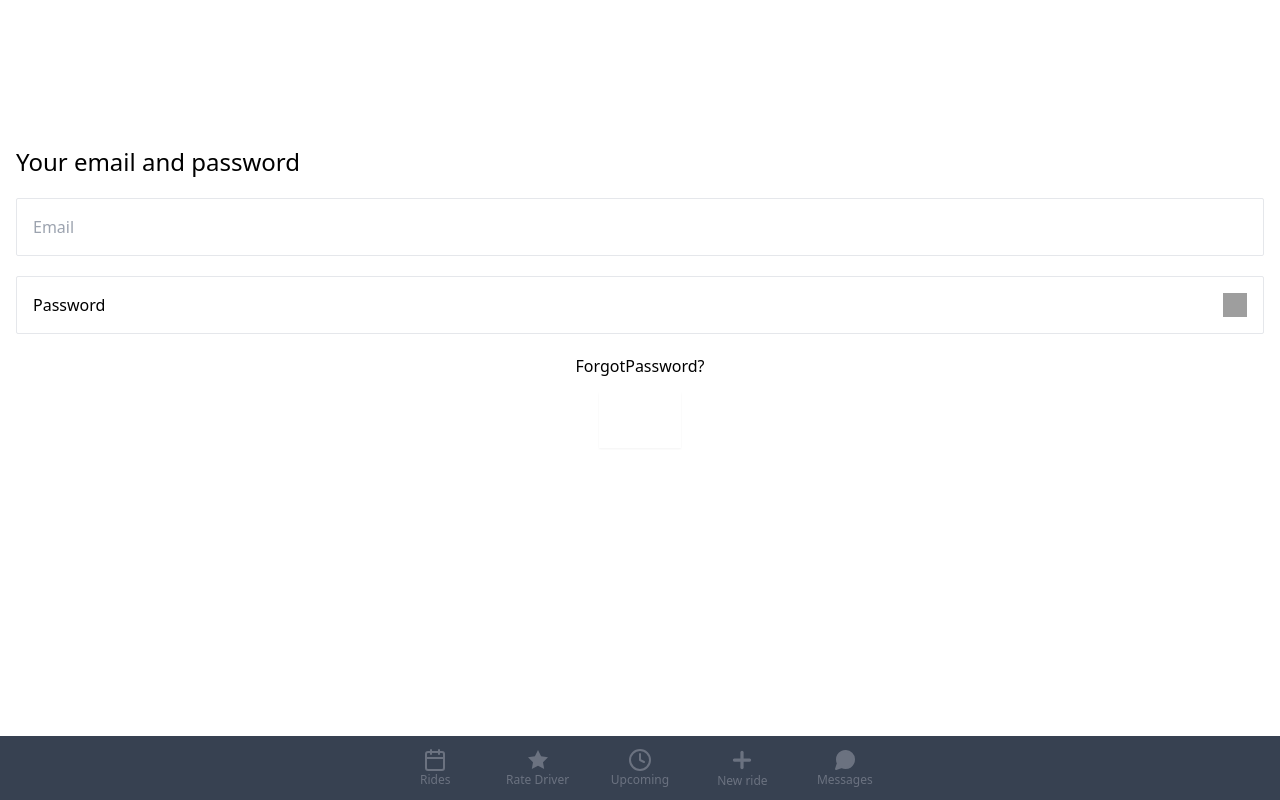
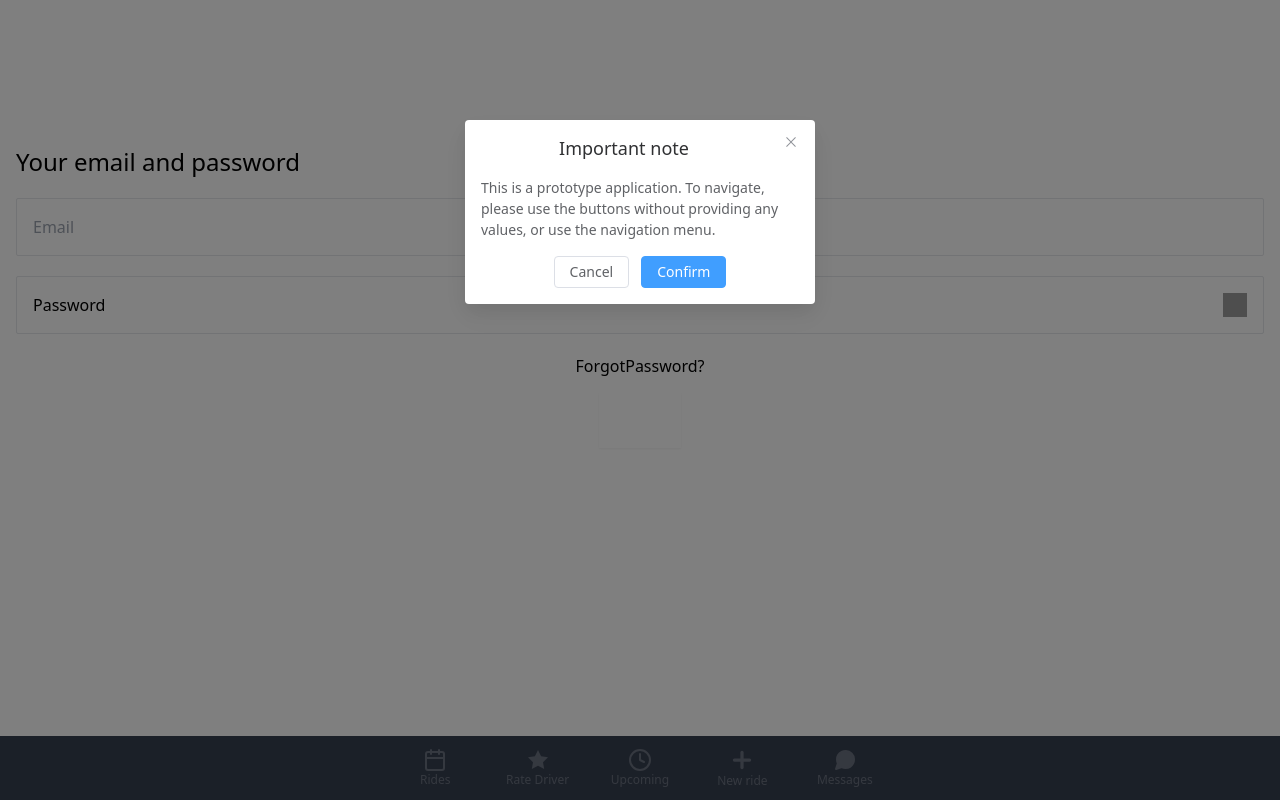
Before and after one commit to KA-devl/pathpals-soen357, a Vue app: page /login in a window 1280 px wide. Built offline with nearby package versions, Linux system fonts and the light colour scheme; grey boxes are pictures that could not be loaded.

Commit message:
Added a dialog menu to showcase the user that this is a prototype app

```diff
--- a/src/App.vue
+++ b/src/App.vue
@@ -1,6 +1,7 @@
 <template>
     <router-view />
     <BottomNavbar />
+
 </template>
 
 <script>
@@ -10,6 +11,7 @@ export default {
     components: {
         BottomNavbar,
     },
+
 };
 
 
--- a/src/views/LoginPage.vue
+++ b/src/views/LoginPage.vue
@@ -1,4 +1,18 @@
 <template>
+  <el-dialog v-model="centerDialogVisible" title="Important note" width="350" center>
+    <span>
+      This is a prototype application. To navigate, please use the buttons without providing any values, or use the navigation menu.
+    </span>
+    <template #footer>
+      <div class="dialog-footer">
+        <el-button @click="centerDialogVisible = false">Cancel</el-button>
+        <el-button type="primary" @click="centerDialogVisible = false">
+          Confirm
+        </el-button>
+      </div>
+    </template>
+  </el-dialog>
+
   <div
     class="flex flex-col justify-end pt-20 pb-5 mx-auto w-full text-base bg-white max-w-[480px]"
   >
@@ -46,15 +60,19 @@
 </template>
 <script>
 import { useRouter } from 'vue-router';
-
+import { onMounted, ref } from 'vue';
 export default {
     setup() {
+      const centerDialogVisible = ref(false)
         const router = useRouter();
         const navigateTo = (route) => {
             router.push({ name: route });
         };
+        onMounted(() => {
+           centerDialogVisible.value = true;
+        });
         return {
-            navigateTo
+            navigateTo, centerDialogVisible
         };
     }
 }
--- a/src/views/RideChat.vue
+++ b/src/views/RideChat.vue
@@ -13,7 +13,7 @@
     <section class="flex flex-col px-4 mt-96 w-full text-sm leading-5 text-neutral-400">
       <time class="text-xs font-semibold">Today</time>
       <div class="justify-center px-4 py-2.5 mt-6 text-white rounded-none bg-neutral-400 rounded-2xl">
-        Hy Please come before 5PM - Thanks
+      Hey Please come before 5PM - Thanks
       </div>
       <div class="justify-center self-end px-4 py-2.5 mt-6 text-white bg-emerald-400 rounded-2xl">
         Sure
```
